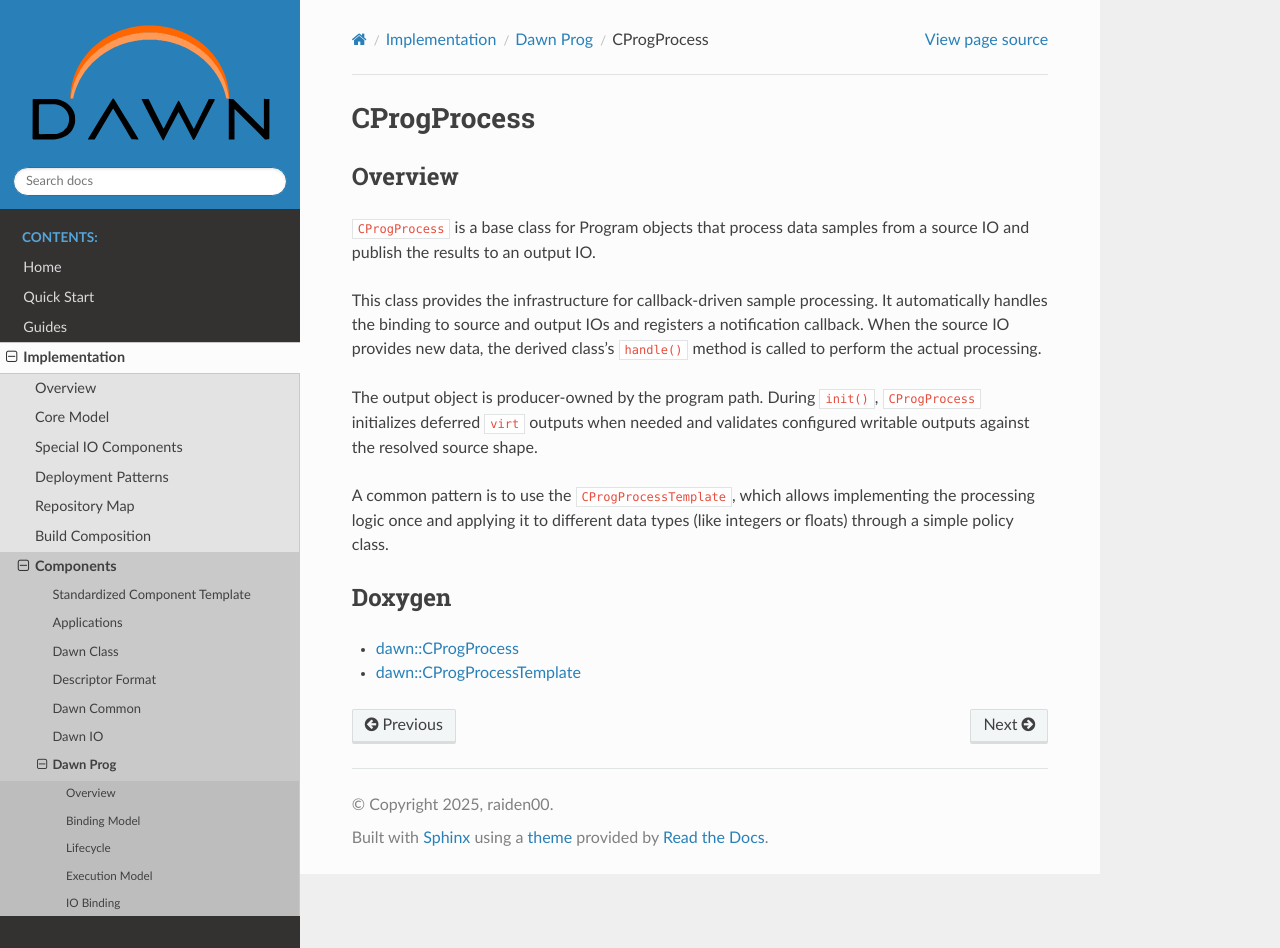
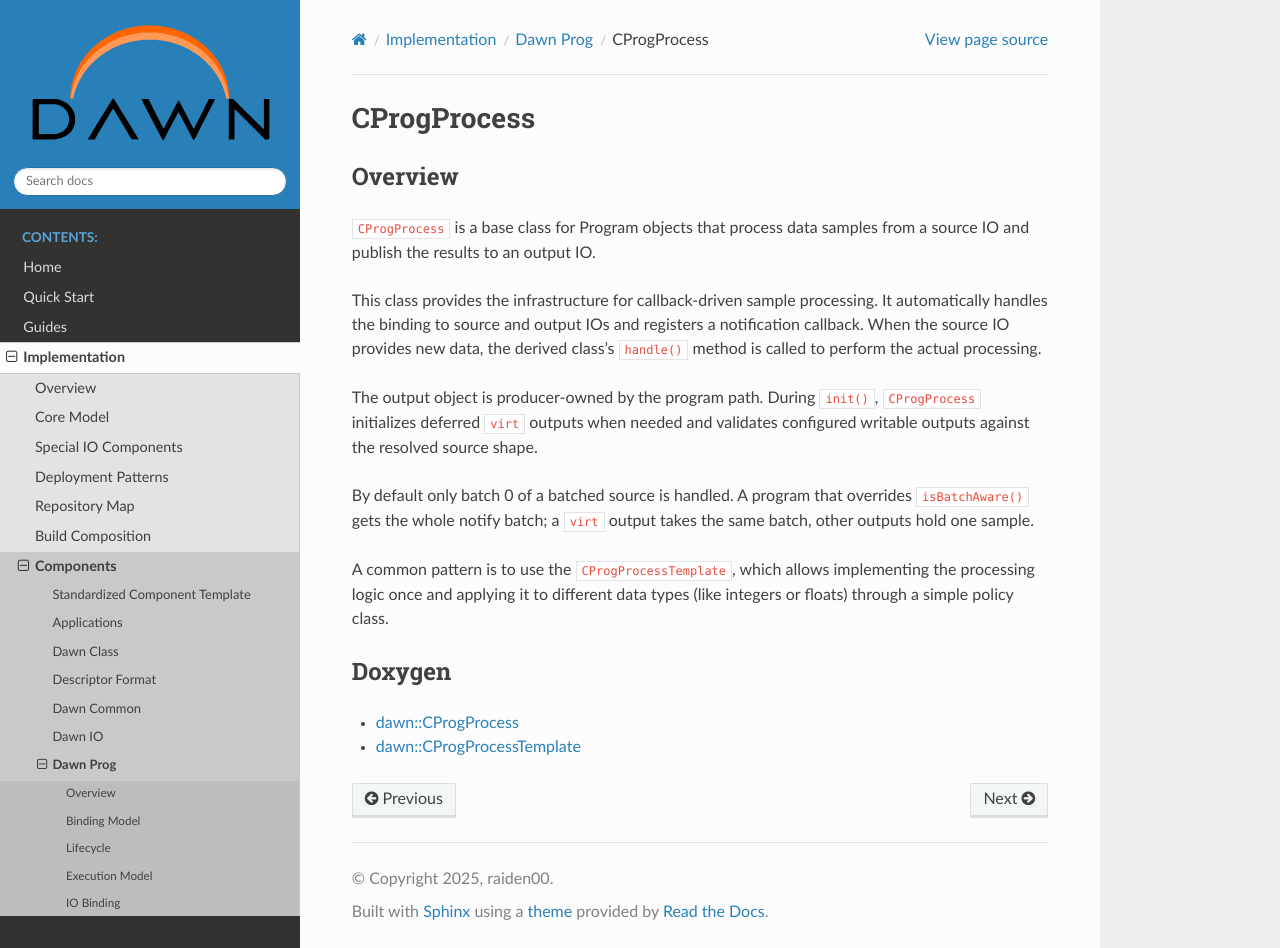
Before and after one commit to railab/dawn, a Sphinx documentation site: the page built from Documentation/components/prog/process.rst, in a window 1280 px wide and 948 px high. Built offline with Sphinx 7.4.7 and the Read the Docs theme 3.1.0, drawn with Linux system fonts in a browser that asks for light colours.

Commit message:
prog/process: opt-in processing of whole notify batches
By default only batch 0 of a batched source reaches handle(). A program
that overrides isBatchAware() gets the whole notify batch, and a deferred
virt output takes the same batch.

Signed-off-by: raiden00pl <raiden00@railab.me>

```diff
--- a/Documentation/components/prog/process.rst
+++ b/Documentation/components/prog/process.rst
@@ -20,6 +20,10 @@ The output object is producer-owned by the program path. During ``init()``,
 ``CProgProcess`` initializes deferred ``virt`` outputs when needed and
 validates configured writable outputs against the resolved source shape.
 
+By default only batch 0 of a batched source is handled. A program that
+overrides ``isBatchAware()`` gets the whole notify batch; a ``virt`` output
+takes the same batch, other outputs hold one sample.
+
 A common pattern is to use the ``CProgProcessTemplate``, which allows
 implementing the processing logic once and applying it to different
 data types (like integers or floats) through a simple policy class.
```
Also changed, not shown: 3 other files.
